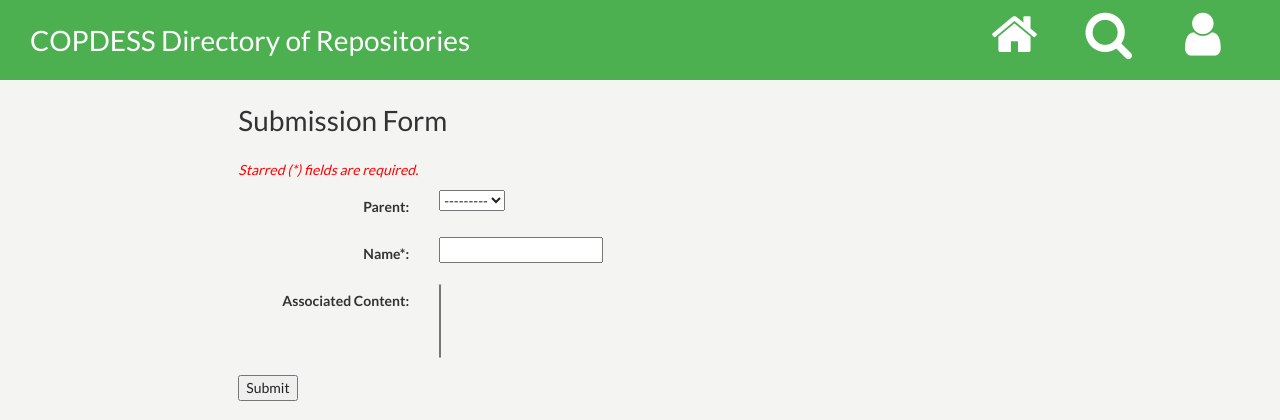
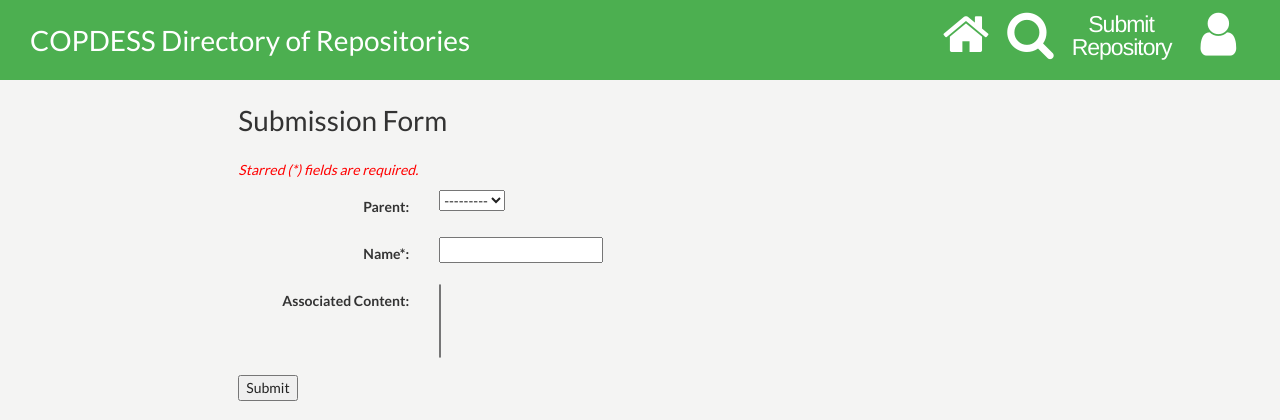
Before and after one commit to CenterForOpenScience/DirectoryOfRepositories, a Django app: template dor/templates/submit.html in a window 1280 px wide. Shown: the top 420 px of the page. Run offline with Django 3.2, Linux system fonts and the light colour scheme; the template is opened without the code that fills it: values that come from a table or form of the project are taken from there, others are empty; parts of the project's set-up code (start-up, migrations or seed data) failed here and were passed over; some libraries are stand-ins or nearby versions.

Commit message:
Add link reading 'Submit Repository' to navbar     -remove links to that from user dropdown     -add note about anon repo submission     -fix possible import bug

```diff
--- a/RepoDir/static/css/main.css
+++ b/RepoDir/static/css/main.css
@@ -138,6 +138,22 @@ h2{
 }
 
 .nav-icon:hover{
+    color: #C8E6C9;
+    cursor: pointer;
+}
+
+.nav-text{
+    color: #fff;
+    display:inline;
+    margin-top: 13px;
+    font-size: 23px;
+    letter-spacing: -1px;
+    line-height: 100%;
+    vertical-align: bottom;
+    text-align: center;
+}
+
+.nav-text:hover{
     color: #C8E6C9;
     cursor: pointer;
 }
--- a/RepoDir/static/js/main.js
+++ b/RepoDir/static/js/main.js
@@ -133,7 +133,7 @@ $(document).ready(function() {
 
     $('#user-icon').popover({
         html:true,
-        content:'<a href="/login/"><div class="popover-custom">Login</div></a><a href="/register/"><div class="popover-custom">Register</div></a><a href="/submit/Repositories"><div class="popover-custom">Submit Repositories</div></a>',
+        content:'<a href="/login/"><div class="popover-custom">Login</div></a><a href="/register/"><div class="popover-custom">Register</div></a>',
         title: 'Welcome!'
     });
 
@@ -144,7 +144,7 @@ $(document).ready(function() {
 
     $('#user-icon-auth').popover({
         html:true,
-        content:'<a href="/submit/Repositories"><div class="popover-custom">Submit Repositories</div></a><a href="/logout/"><div class="popover-custom">Logout</div></a>'
+        content:'<a href="/logout/"><div class="popover-custom">Logout</div></a>'
     });
 
     $('#user-icon-auth-j').popover({
@@ -164,7 +164,7 @@ $(document).ready(function() {
 
     $('#user-icon-sub-r').popover({
         html:true,
-        content:'<a href="/submit/Repositories"><div class="popover-custom">Submit A Repository</div></a><a href="/logout/"><div class="popover-custom">Logout</div></a>'
+        content:'<a href="/logout/"><div class="popover-custom">Logout</div></a>'
     });
 
 
--- a/dor/templates/base.html
+++ b/dor/templates/base.html
@@ -35,29 +35,30 @@
                             COPDESS Directory of Repositories
                         </div>
                     </a>
-                    <div id="banner-nav" class="col-md-3 col-md-offset-4">
-                        <a href="/"><div class="nav-icon col-md-4"><i class="fa fa-home fa-3"></i></div></a>
-                        <a href="/search/"><div class="nav-icon col-md-4"><i class="fa fa-search fa-3"></i></div></a>
+                    <div id="banner-nav" class="col-md-4 col-md-offset-3">
+                        <a href="/"><div class="nav-icon col-md-2 col-md-offset-2"><i class="fa fa-home fa-3"></i></div></a>
+                        <a href="/search/"><div class="nav-icon col-md-2"><i class="fa fa-search fa-3"></i></div></a>
+                        <a href="/submit/Repositories/"><div class="nav-text col-md-4">Submit Repository</div></a>
                         {% if user.is_staff %}
-                            <div class="nav-icon col-md-4" id = "user-icon-staff" data-container="body" data-toggle="popover" data-placement="bottom" title="Hello {{ user }}"><i class="fa fa-user fa-3"></i></div>
+                            <div class="nav-icon col-md-2" id = "user-icon-staff" data-container="body" data-toggle="popover" data-placement="bottom" title="Hello {{ user }}"><i class="fa fa-user fa-3"></i></div>
                         {% elif user.is_authenticated %}
                             {% if "Journal" in user.userprofile.user_type %}
                                 {% if user.userprofile.maintains_obj %}
-                                <div class="nav-icon col-md-4" id = "user-icon-auth-j" data-container="body" data-toggle="popover" data-placement="bottom" title="Hello {{ user }}"><i class="fa fa-user fa-3"></i></div>
+                                <div class="nav-icon col-md-2" id = "user-icon-auth-j" data-container="body" data-toggle="popover" data-placement="bottom" title="Hello {{ user }}"><i class="fa fa-user fa-3"></i></div>
                                 {% else %}
-                                <div class="nav-icon col-md-4" id = "user-icon-sub-j" data-container="body" data-toggle="popover" data-placement="bottom" title="Hello {{ user }}"><i class="fa fa-user fa-3"></i></div>
+                                <div class="nav-icon col-md-2" id = "user-icon-sub-j" data-container="body" data-toggle="popover" data-placement="bottom" title="Hello {{ user }}"><i class="fa fa-user fa-3"></i></div>
                                 {% endif %}
                             {% elif "Repository" in user.userprofile.user_type %}
                                 {% if user.userprofile.maintains_obj %}
-                                <div class="nav-icon col-md-4" id = "user-icon-auth-r" data-container="body" data-toggle="popover" data-placement="bottom" title="Hello {{ user }}"><i class="fa fa-user fa-3"></i></div>
+                                <div class="nav-icon col-md-2" id = "user-icon-auth-r" data-container="body" data-toggle="popover" data-placement="bottom" title="Hello {{ user }}"><i class="fa fa-user fa-3"></i></div>
                                 {% else %}
-                                <div class="nav-icon col-md-4" id = "user-icon-sub-r" data-container="body" data-toggle="popover" data-placement="bottom" title="Hello {{ user }}"><i class="fa fa-user fa-3"></i></div>
+                                <div class="nav-icon col-md-2" id = "user-icon-sub-r" data-container="body" data-toggle="popover" data-placement="bottom" title="Hello {{ user }}"><i class="fa fa-user fa-3"></i></div>
                                 {% endif %}
                             {% else %}
-                            <div class="nav-icon col-md-4" id = "user-icon-auth" data-container="body" data-toggle="popover" data-placement="bottom" title="Hello {{ user }}"><i class="fa fa-user fa-3"></i></div>
+                            <div class="nav-icon col-md-2" id = "user-icon-auth" data-container="body" data-toggle="popover" data-placement="bottom" title="Hello {{ user }}"><i class="fa fa-user fa-3"></i></div>
                             {% endif %}
                         {% else %}
-                            <div class="nav-icon col-md-4" id = "user-icon" data-container="body" data-toggle="popover" data-placement="bottom"><i class="fa fa-user fa-3"></i></div>
+                            <div class="nav-icon col-md-2" id = "user-icon" data-container="body" data-toggle="popover" data-placement="bottom"><i class="fa fa-user fa-3"></i></div>
                         {% endif %}
                     </div>
                 </div>
--- a/dor/templates/submit.html
+++ b/dor/templates/submit.html
@@ -105,6 +105,14 @@
 </script>
     <div id="submission-form" class="col-md-8 col-md-offset-2">
     <div id="sub-title">{{ title }} Submission Form</div>
+        {% if anonymous %}
+        <div id="form-note">
+        Note: You are submitting this form anonymously. If you wish to be able to make edits in the future,
+        <br/>
+        please register and log in.
+        <br/>
+        </div>
+        {% endif %}
         <div id="form-note">
         Starred (*) fields are required.
         <br/>
--- a/dor/views.py
+++ b/dor/views.py
@@ -8,7 +8,7 @@ from django.contrib.auth.models import User
 from django.contrib.auth.decorators import login_required
 from django.forms import ValidationError
 from django.shortcuts import render_to_response, RequestContext, get_object_or_404
-from sub_form import UserSubmissionForm, RepoSubmissionForm, ContentSubmissionForm, StandardSubmissionForm, TaxSubmissionForm, AnonymousRepoSubmissionForm, CertificationSubmissionForm, JournalSubmissionForm
+from dor.sub_form import UserSubmissionForm, RepoSubmissionForm, ContentSubmissionForm, StandardSubmissionForm, TaxSubmissionForm, AnonymousRepoSubmissionForm, CertificationSubmissionForm, JournalSubmissionForm
 from django.http import HttpResponseRedirect, HttpResponse
 from django.core.context_processors import csrf
 from itertools import chain
@@ -369,6 +369,7 @@ def submit(request, title):
                     return render_to_response('search.html', {"submitted_note": "Successfully submitted the repository."}, context_instance=RequestContext(request))
             else:
                 form = AnonymousRepoSubmissionForm(csrf=args['csrf_token'])
+                args['anonymous'] = True
         else:
             return HttpResponseRedirect('/search/')
 
```
